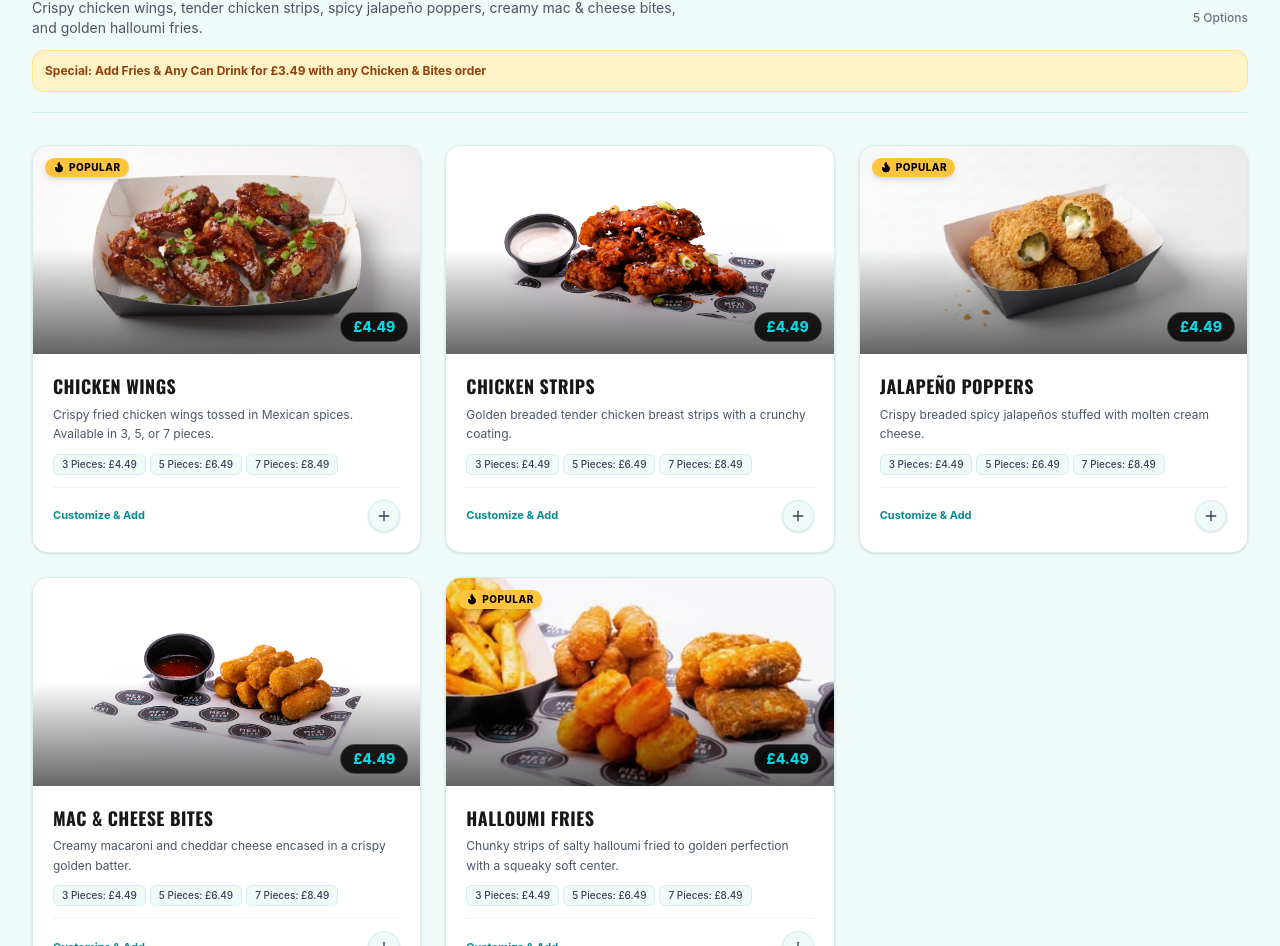
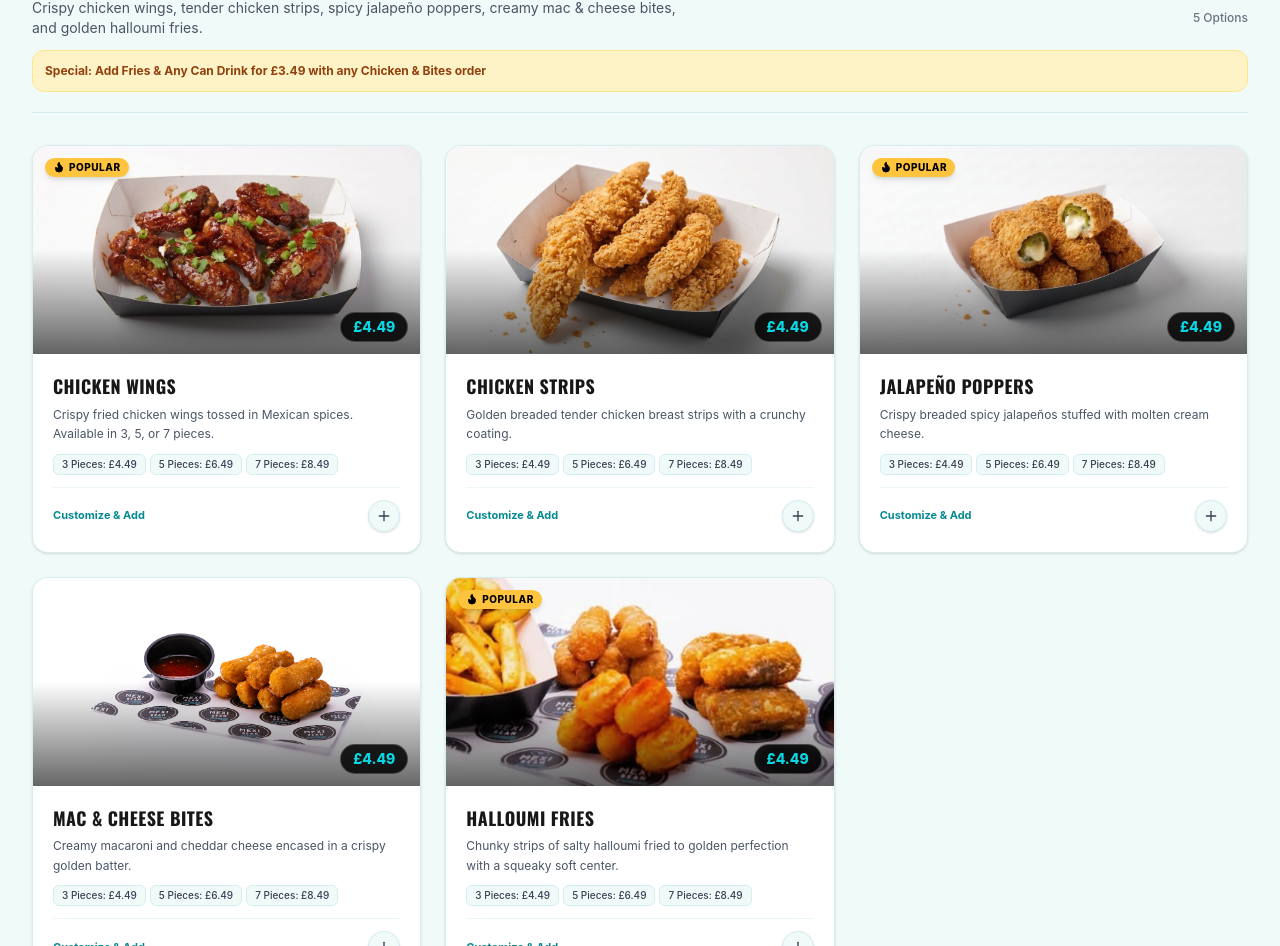
Before and after one commit to rusaikMufthi/Maxicano-Express, a Next.js app: page /menu in a window 1280 px wide. Shown: the part 6829-7775 px from the top of the page. Built offline with nearby package versions, Linux system fonts and the light colour scheme.

Commit message:
Update food image for Chicken Strips

```diff
--- a/data/menu.ts
+++ b/data/menu.ts
@@ -552,7 +552,7 @@ export const ALL_MENU_ITEMS: MenuItem[] = [
     categoryName: "Chicken & Bites",
     price: 4.49,
     description: "Golden breaded tender chicken breast strips with a crunchy coating.",
-    image: "/images/food/real/bites-chicken-strips-5-png.png",
+    image: "/images/food/real/bites-chicken-strips-hd.jpg",
     options: [
       { name: "3 Pieces", price: 4.49 },
       { name: "5 Pieces", price: 6.49 },
```
Also changed, not shown: public/images/food/real/bites-chicken-strips-hd.jpg (added).
